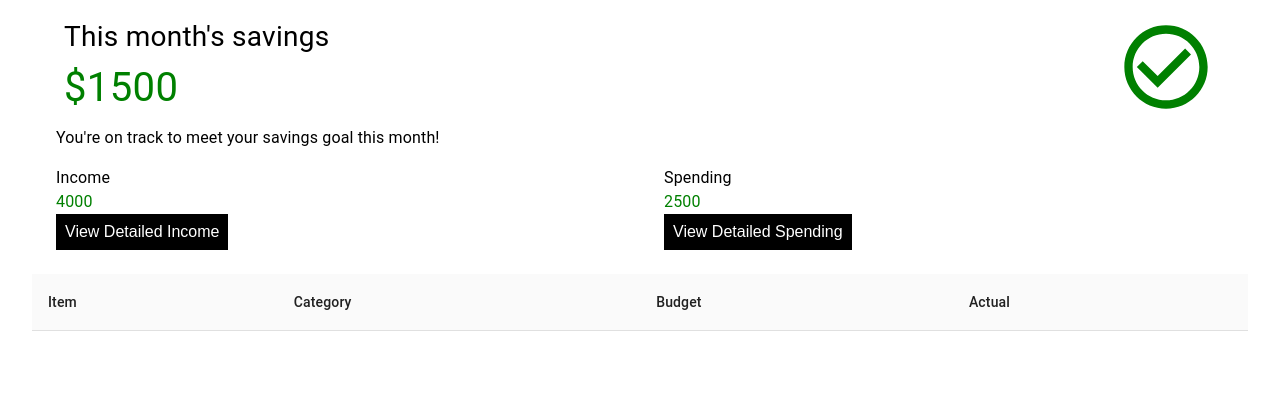
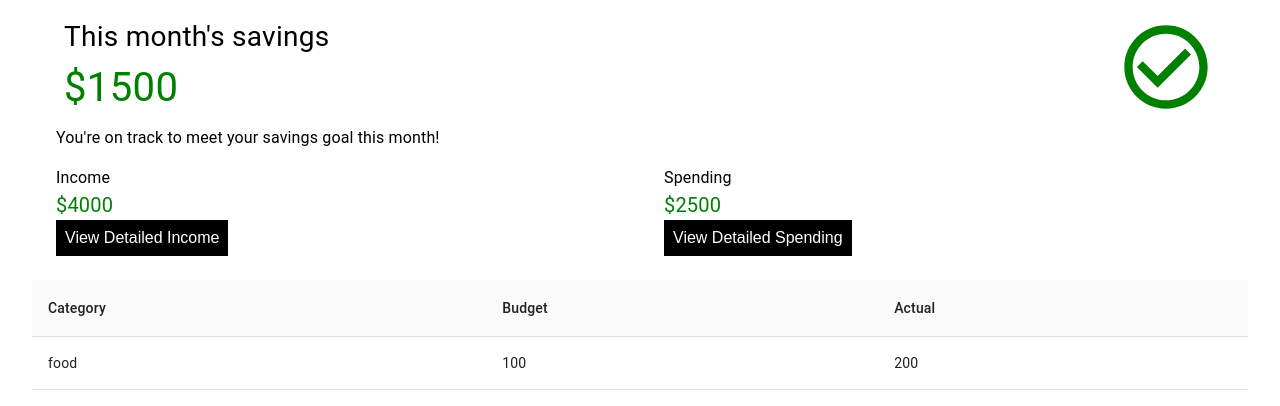
Before and after one commit to Tucker-Gilligan/budget-app, a React (Create React App) app: page / in a window 1280 px wide. Shown: the top 406 px of the page. Built offline with nearby package versions, Linux system fonts and the light colour scheme.

Commit message:
wireframing

```diff
--- /dev/null
+++ b/src/Components/CustomTable.tsx
@@ -0,0 +1,45 @@
+import React from 'react';
+import {
+  Table, TableBody, TableCell, TableHead, TableRow,
+} from '@material-ui/core';
+import { createStyles, withStyles, WithStyles } from '@material-ui/styles';
+
+export const tableComponentStyles = () => createStyles({
+  Table: {},
+  TableHead: {
+    fontWeight: 'bold',
+    backgroundColor: 'white',
+  },
+  TableBody: {
+    backgroundColor: 'white',
+  },
+});
+
+interface TableProps extends Partial<WithStyles<typeof tableComponentStyles>> {
+  columnNames: string[];
+  rowData: JSX.Element | React.ReactNode;
+}
+
+const TableComponent = ({
+  rowData,
+  classes,
+  columnNames,
+}: TableProps): JSX.Element => {
+  const columnHeaders = columnNames.map((header) => (
+    // @TODO: change "key" to include "ID"
+    <TableCell key={`detailed-spending-${header}-header`}>{header}</TableCell>
+  ));
+
+  return (
+    <Table size="medium" className={classes?.Table} stickyHeader>
+      <TableHead className={classes?.TableHead}>
+        <TableRow>{columnHeaders}</TableRow>
+      </TableHead>
+      <TableBody className={classes?.TableBody}>{rowData}</TableBody>
+    </Table>
+  );
+};
+
+const CustomTable = withStyles(tableComponentStyles)(TableComponent);
+CustomTable.displayName = 'Table';
+export default CustomTable;
--- a/src/Components/Table.tsx
+++ /dev/null
@@ -1,41 +0,0 @@
-import React from 'react';
-import {
-  Table,
-  TableBody,
-  TableHead,
-  TableRow,
-} from '@material-ui/core';
-import { createStyles, withStyles, WithStyles } from '@material-ui/styles';
-
-export const tableComponentStyles = () => createStyles({
-  Table: {},
-  TableHead: {
-    fontWeight: 'bold',
-    backgroundColor: 'white',
-  },
-  TableBody: {
-    backgroundColor: 'white',
-  },
-});
-
-interface TableProps extends Partial<WithStyles<typeof tableComponentStyles>> {
-  columnHeaders: JSX.Element | React.ReactNode;
-  rowData: JSX.Element | React.ReactNode;
-}
-
-const TableComponent = ({
-  rowData,
-  classes,
-  columnHeaders,
-}: TableProps): JSX.Element => (
-  <Table size="medium" className={classes?.Table} stickyHeader>
-    <TableHead className={classes?.TableHead}>
-      <TableRow>
-        {columnHeaders}
-      </TableRow>
-    </TableHead>
-    <TableBody className={classes?.TableBody}>{rowData}</TableBody>
-  </Table>
-);
-
-export default withStyles(tableComponentStyles)(TableComponent);
--- a/src/Dashboard/BudgetTable.tsx
+++ b/src/Dashboard/BudgetTable.tsx
@@ -5,11 +5,10 @@ import {
   WithStyles,
   Theme,
 } from '@material-ui/core/styles';
-import { Container, TableRow } from '@material-ui/core';
-import Table from '../Components/Table';
+import { TableCell, TableRow } from '@material-ui/core';
+import CustomTable from '../Components/CustomTable';
 
-const budgetTableStyles = (theme: Theme) =>
-  createStyles({
+const budgetTableStyles = (theme: Theme) => createStyles({
   Container: {
     display: 'flex',
     flexDirection: 'column',
@@ -20,20 +19,41 @@ const budgetTableStyles = (theme: Theme) =>
     display: 'flex',
     flexDirection: 'row',
   },
+  Table: {},
 });
 
+export interface RowData {
+  category: string;
+  budget: number;
+  actual: number;
+}
 export interface BudgetTableProps
-  extends Partial<WithStyles<typeof budgetTableStyles>> {}
+  extends Partial<WithStyles<typeof budgetTableStyles>> {
+  columnData: string[];
+  rowData: RowData[];
+}
 
-const BudgetTableComponent = ({ classes }: BudgetTableProps) => {
-  // const budgetRows = []
+const BudgetTableComponent = ({
+  classes,
+  rowData,
+  columnData,
+}: BudgetTableProps) => {
+  const tableBodyRows = rowData.map((row) => (
+    <TableRow key={`${row.category}-id`}>
+      <TableCell>{row.category}</TableCell>
+      <TableCell>{row.budget}</TableCell>
+      <TableCell>{row.actual}</TableCell>
+    </TableRow>
+  ));
+
   return (
-    <Container className={classes?.Container}>
-      {/* <Table rowData={} /> */}
-    </Container>
+    <CustomTable
+      classes={{ Table: classes?.Table }}
+      rowData={tableBodyRows}
+      columnNames={columnData}
+    />
   );
 };
-
-const DashboardBody = withStyles(budgetTableStyles)(BudgetTableComponent);
-DashboardBody.displayName = 'Dashboard Body';
-export default DashboardBody;
+const BudgetTable = withStyles(budgetTableStyles)(BudgetTableComponent);
+BudgetTable.displayName = 'Budget Table';
+export default BudgetTable;
--- a/src/Dashboard/DashboardBody.tsx
+++ b/src/Dashboard/DashboardBody.tsx
@@ -8,6 +8,7 @@ import {
 } from '@material-ui/core/styles';
 import InfoBox from './InfoBox';
 import DetailedSpending from './DetailedSpending';
+import BudgetTable from './BudgetTable';
 
 const dashboardBodyStyles = (theme: Theme) => createStyles({
   Container: {
@@ -19,14 +20,21 @@ const dashboardBodyStyles = (theme: Theme) => createStyles({
   Box: {
     display: 'flex',
     flexDirection: 'row',
+    justifyContent: 'space-between',
   },
   Table: {
     marginTop: theme.spacing(3),
     padding: `0 ${theme.spacing(2)}`,
   },
+  DollarAmount: {
+    fontSize: '20px',
+    // fontWeight: 'bold',
+  },
 });
 
-export type DashboardBodyProps = Partial<WithStyles<typeof dashboardBodyStyles>>;
+export type DashboardBodyProps = Partial<
+WithStyles<typeof dashboardBodyStyles>
+>;
 
 const DashboardBodyComponent = ({ classes }: DashboardBodyProps) => (
   <Container className={classes?.Container}>
@@ -36,16 +44,23 @@ const DashboardBodyComponent = ({ classes }: DashboardBodyProps) => (
         dollarAmount={4000}
         dialogContent={<DetailedSpending />}
         buttonText="View Detailed Income"
+        classes={{ DollarAmount: classes?.DollarAmount }}
       />
       <InfoBox
         label="Spending"
         dollarAmount={2500}
         dialogContent={<DetailedSpending />}
         buttonText="View Detailed Spending"
+        classes={{
+          DollarAmount: classes?.DollarAmount,
+          // Container: classes?.InfoBoxContainer
+        }}
       />
     </Box>
-    <DetailedSpending
+    <BudgetTable
       classes={{ Table: classes?.Table }}
+      columnData={['Category', 'Budget', 'Actual']}
+      rowData={[{ category: 'food', budget: 100, actual: 200 }]}
     />
   </Container>
 );
--- a/src/Dashboard/DashboardHeader.tsx
+++ b/src/Dashboard/DashboardHeader.tsx
@@ -90,4 +90,6 @@ const DashboardHeaderComponent = ({
   );
 };
 
-export default withStyles(dashboardHeaderStyles)(DashboardHeaderComponent);
+const DashboardHeader = withStyles(dashboardHeaderStyles)(DashboardHeaderComponent);
+DashboardHeader.displayName = 'DashboardHeader';
+export default DashboardHeader;
--- a/src/Dashboard/DetailedSpending.tsx
+++ b/src/Dashboard/DetailedSpending.tsx
@@ -3,23 +3,22 @@ import {
   WithStyles,
   createStyles,
   withStyles,
-  Theme,
 } from '@material-ui/core/styles';
 import React, { useEffect } from 'react';
 import { ApolloClient, gql, InMemoryCache } from '@apollo/client';
-import Table from '../Components/Table';
-import { useAppDispatch, useAppSelector } from '../hooks';
+import CustomTable from '../Components/CustomTable';
+import { useAppDispatch, useAppSelector } from '../Redux/hooks';
 import { setBudget } from '../Redux/budgetSlice';
 
-export const monthOverviewComponentStyles = () => createStyles({
+export const detailedSpendingComponentStyles = () => createStyles({
   Table: {},
 });
 
 export type MonthOverviewProps = Partial<
-WithStyles<typeof monthOverviewComponentStyles>
+WithStyles<typeof detailedSpendingComponentStyles>
 >;
 
-const MonthOverviewComponent = ({
+const DetailedSpendingComponent = ({
   classes,
 }: MonthOverviewProps): JSX.Element => {
   const dispatch = useAppDispatch();
@@ -62,23 +61,19 @@ const MonthOverviewComponent = ({
       </TableRow>
     );
   });
-  const headers = ['Item', 'Category', 'Budget', 'Actual'];
-  const columnHeaders = headers.map((header) => (
-    // @TODO: change "key" to include "ID"
-    <TableCell key={`${header}-column-header`}>{header}</TableCell>
-  ));
+  const columnNames = ['Item', 'Category', 'Budget', 'Actual'];
 
   return (
-    // <Container className={classes?.Container}>
-    <Table
+    <CustomTable
       rowData={TableRows}
-      columnHeaders={columnHeaders}
+      columnNames={columnNames}
       classes={{
         Table: classes?.Table,
       }}
     />
-    // </Container>
   );
 };
 
-export default withStyles(monthOverviewComponentStyles)(MonthOverviewComponent);
+const DetailedSpending = withStyles(detailedSpendingComponentStyles)(DetailedSpendingComponent);
+DetailedSpending.displayName = 'Detailed Spending';
+export default DetailedSpending;
--- a/src/Dashboard/InfoBox.tsx
+++ b/src/Dashboard/InfoBox.tsx
@@ -3,12 +3,11 @@ import {
   createStyles,
   withStyles,
   WithStyles,
-  Theme,
 } from '@material-ui/core/styles';
 import { Container, Typography } from '@material-ui/core';
 import ModalButton from '../Components/Modal/ModalButton';
 
-const infoBoxStyles = (theme: Theme) => createStyles({
+const infoBoxStyles = () => createStyles({
   Container: {
     display: 'flex',
     flexDirection: 'column',
@@ -40,7 +39,7 @@ const InfoBoxComponent = ({
 }: InfoBoxProps) => (
   <Container className={classes?.Container}>
     <Typography>{label}</Typography>
-    <Typography className={classes?.DollarAmount}>{dollarAmount}</Typography>
+    <Typography className={classes?.DollarAmount}>{`$${dollarAmount}`}</Typography>
     <ModalButton
       dialogContent={dialogContent}
       text={buttonText}
--- a/src/hooks.ts
+++ b/src/Redux/hooks.ts
@@ -1,5 +1,5 @@
 import { TypedUseSelectorHook, useDispatch, useSelector } from 'react-redux';
-import type { RootState, AppDispatch } from './Redux/store';
+import type { RootState, AppDispatch } from './store';
 
 export const useAppDispatch = () => useDispatch<AppDispatch>();
 export const useAppSelector: TypedUseSelectorHook<RootState> = useSelector;
```
Lines whose indentation alone changed are shown as unchanged.
